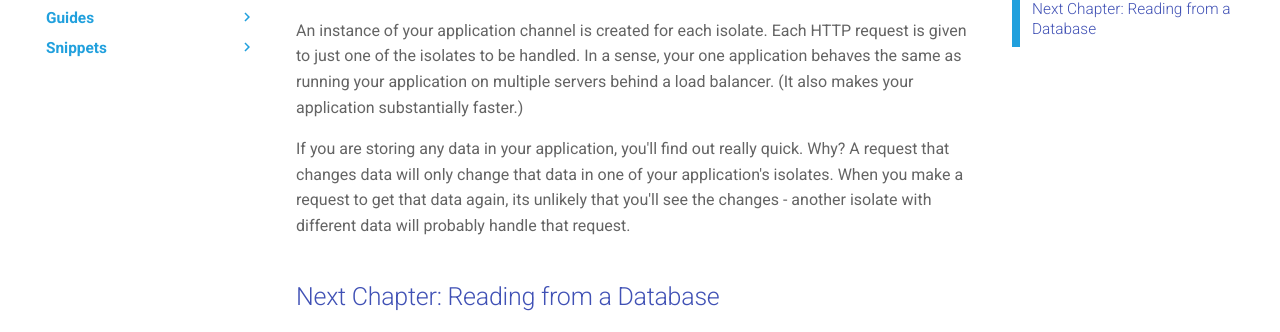
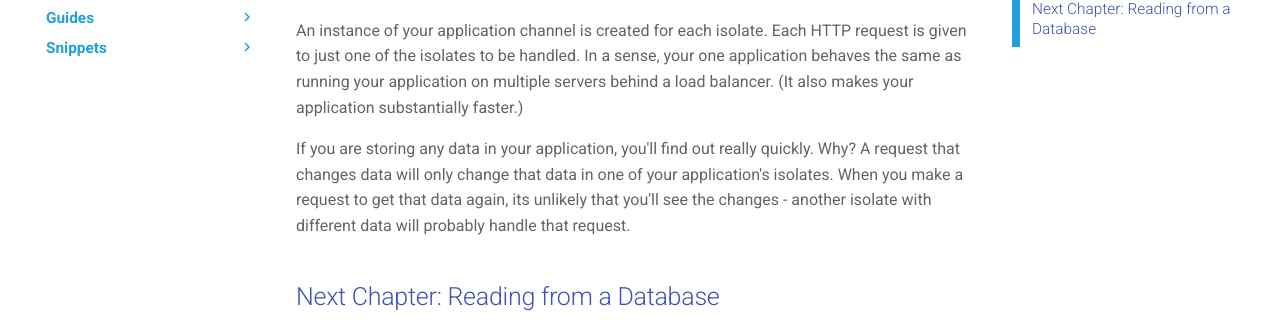
Before and after one commit to stablekernel/aqueduct, an MkDocs documentation site: the page built from source/docs/tut/getting-started.md, in a window 1280 px wide and 900 px high, scrolled down 11232 px. Shown: the part 497-829 px from the top of the window. Built offline with MkDocs 1.6.1 and Material for MkDocs 9.7.7, drawn with Linux system fonts in a browser that asks for light colours; comment, search, counter and statistics services are not loaded; old or Windows-style settings are respelled for this version of MkDocs.

Commit message:
minor edits
The `new` keyword is unnecessary now.
Grammar edit for "find out quickly"

```diff
--- a/source/docs/tut/getting-started.md
+++ b/source/docs/tut/getting-started.md
@@ -335,6 +335,6 @@ When you run an Aqueduct application, it creates multiple threads. Each of these
 
 An instance of your application channel is created for each isolate. Each HTTP request is given to just one of the isolates to be handled. In a sense, your one application behaves the same as running your application on multiple servers behind a load balancer. (It also makes your application substantially faster.)
 
-If you are storing any data in your application, you'll find out really quick. Why? A request that changes data will only change that data in one of your application's isolates. When you make a request to get that data again, its unlikely that you'll see the changes - another isolate with different data will probably handle that request.
+If you are storing any data in your application, you'll find out really quickly. Why? A request that changes data will only change that data in one of your application's isolates. When you make a request to get that data again, its unlikely that you'll see the changes - another isolate with different data will probably handle that request.
 
 ## [Next Chapter: Reading from a Database](executing-queries.md)
```
Also changed, not shown: other parts of source/docs/tut/getting-started.md (+1 -1 lines).
